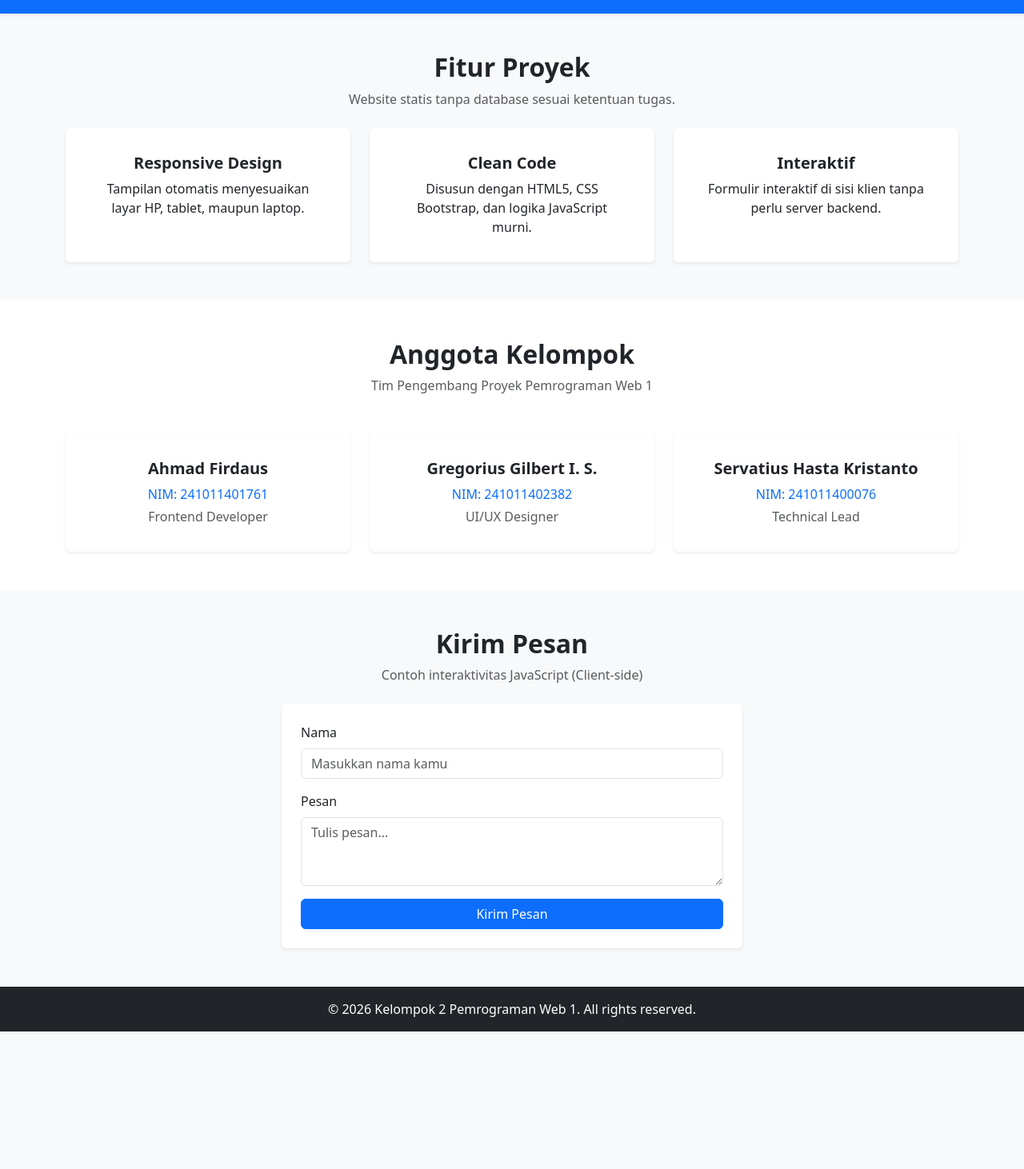
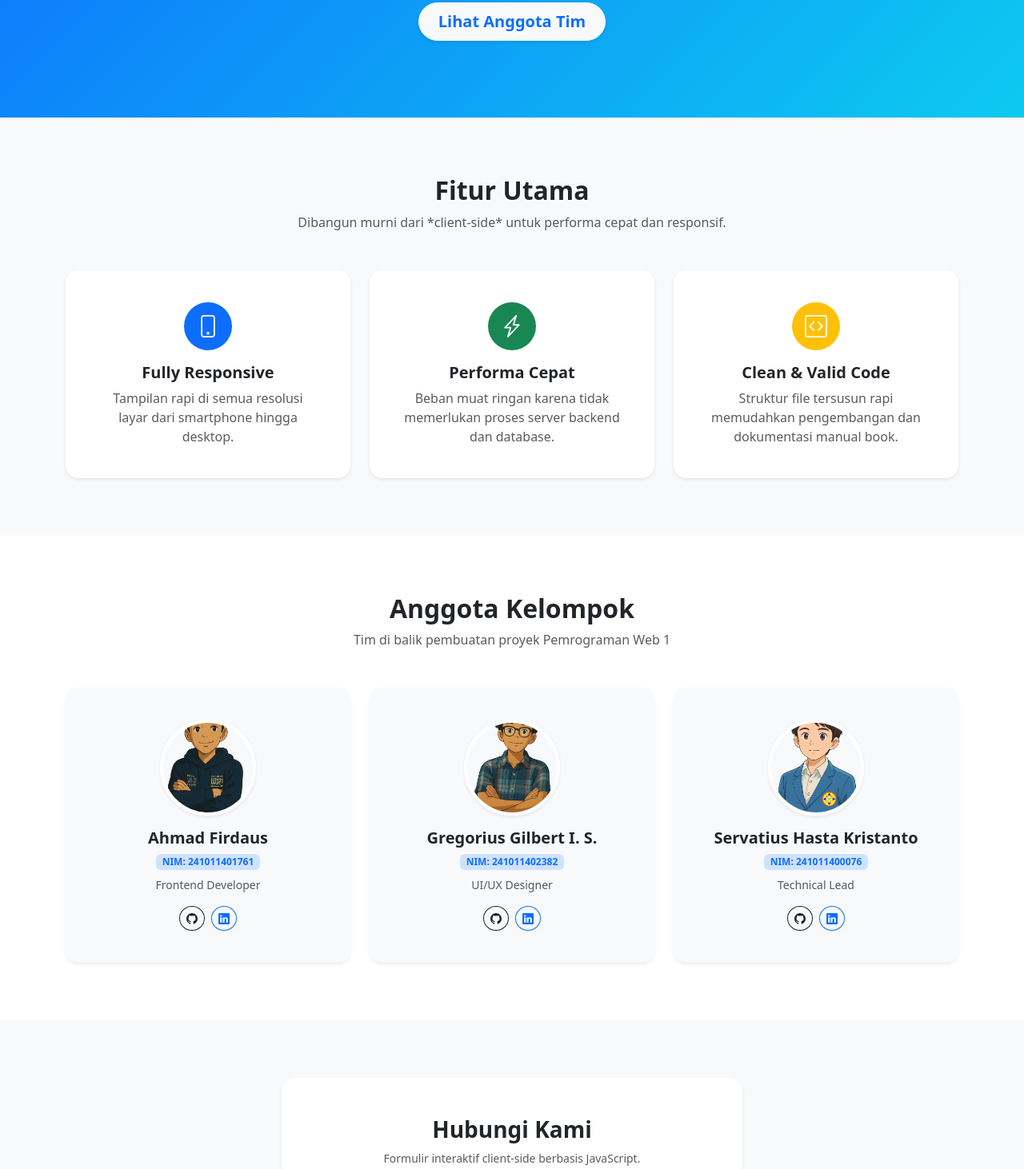
Before and after one commit to H45T4CK/pw1-tugas-project-kelompok2, a plain HTML site: page index.html in a window 1280 px wide. Shown: the part 368-1830 px from the top of the page at 80% size. Before the commit the page ends 1658 px from the top, so only its background shows below. Drawn offline with nearby package versions, Linux system fonts and the light colour scheme.

Commit message:
Update Test 2 index.html

```diff
--- a/index.html
+++ b/index.html
@@ -4,15 +4,37 @@
   <meta charset="UTF-8">
   <meta name="viewport" content="width=device-width, initial-scale=1.0">
   <title>Kelompok 2 - Pemrograman Web 1</title>
-  <!-- Bootstrap 5 CSS (Framework yang diperbolehkan) -->
+  <!-- Bootstrap 5 CSS -->
   <link href="https://cdn.jsdelivr.net/npm/bootstrap@5.3.0/dist/css/bootstrap.min.css" rel="stylesheet">
+  <!-- Bootstrap Icons -->
+  <link rel="stylesheet" href="https://cdn.jsdelivr.net/npm/bootstrap-icons@1.11.1/font/bootstrap-icons.css">
+
+  <style>
+    /* Styling Custom Modern */
+    .hero-gradient {
+      background: linear-gradient(135deg, #0d6efd 0%, #0dcaf0 100%);
+    }
+    .hover-card {
+      transition: transform 0.3s ease, box-shadow 0.3s ease;
+    }
+    .hover-card:hover {
+      transform: translateY(-8px);
+      box-shadow: 0 12px 24px rgba(0,0,0,0.15) !important;
+    }
+    .profile-img {
+      width: 120px;
+      height: 120px;
+      object-fit: cover;
+      border: 4px solid #ffffff;
+    }
+  </style>
 </head>
 <body class="bg-light">
 
   <!-- Navbar Navigation -->
-  <nav class="navbar navbar-expand-lg navbar-dark bg-dark sticky-top">
+  <nav class="navbar navbar-expand-lg navbar-dark bg-dark sticky-top shadow-sm">
     <div class="container">
-      <a class="navbar-brand fw-bold" href="#">Web Kelompok 2</a>
+      <a class="navbar-brand fw-bold" href="#"><i class="bi bi-code-slash text-info me-2"></i>Kelompok 2</a>
       <button class="navbar-toggler" type="button" data-bs-toggle="collapse" data-bs-target="#navbarNav">
         <span class="navbar-toggler-icon"></span>
       </button>
@@ -27,44 +49,54 @@
     </div>
   </nav>
 
-  <!-- Hero Section -->
-  <header id="beranda" class="bg-primary text-white text-center py-5 shadow-sm">
-    <div class="container my-4">
-      <h1 class="display-4 fw-bold">Selamat Datang di Proyek Web 1</h1>
-      <p class="lead">Website Statis Interaktif — Kelompok 2 Pemrograman Web 1</p>
-      <a href="#tim" class="btn btn-light btn-lg mt-3 fw-semibold">Lihat Anggota Tim</a>
+  <!-- Hero Section (Gradient Modern) -->
+  <header id="beranda" class="hero-gradient text-white text-center py-5">
+    <div class="container my-5">
+      <span class="badge bg-white text-primary rounded-pill px-3 py-2 mb-3 fw-bold">TUGAS PROJECT WEB 1</span>
+      <h1 class="display-4 fw-bold mb-3">Solusi Digital Statis Interaktif</h1>
+      <p class="lead opacity-90 col-md-8 mx-auto">Website showcase buatan Kelompok 2 menggunakan fondasi HTML5, CSS Bootstrap, dan JavaScript murni tanpa CMS.</p>
+      <a href="#tim" class="btn btn-light text-primary btn-lg mt-3 fw-bold shadow-sm rounded-pill px-4">Lihat Anggota Tim</a>
     </div>
   </header>
 
   <!-- Fitur / Tentang Section -->
   <section id="tentang" class="py-5">
-    <div class="container">
-      <div class="text-center mb-4">
-        <h2 class="fw-bold">Fitur Proyek</h2>
-        <p class="text-muted">Website statis tanpa database sesuai ketentuan tugas.</p>
+    <div class="container py-4">
+      <div class="text-center mb-5">
+        <h2 class="fw-bold">Fitur Utama</h2>
+        <p class="text-muted">Dibangun murni dari *client-side* untuk performa cepat dan responsif.</p>
       </div>
       <div class="row g-4 text-center">
         <div class="col-md-4">
-          <div class="card h-100 border-0 shadow-sm p-3">
+          <div class="card h-100 border-0 shadow-sm p-4 hover-card rounded-4">
             <div class="card-body">
-              <h5 class="card-title fw-bold">Responsive Design</h5>
-              <p class="card-text">Tampilan otomatis menyesuaikan layar HP, tablet, maupun laptop.</p>
+              <div class="bg-primary text-white rounded-circle d-inline-flex align-items-center justify-content-center mb-3" style="width: 60px; height: 60px;">
+                <i class="bi bi-phone fs-3"></i>
+              </div>
+              <h5 class="card-title fw-bold">Fully Responsive</h5>
+              <p class="card-text text-muted">Tampilan rapi di semua resolusi layar dari smartphone hingga desktop.</p>
             </div>
           </div>
         </div>
         <div class="col-md-4">
-          <div class="card h-100 border-0 shadow-sm p-3">
+          <div class="card h-100 border-0 shadow-sm p-4 hover-card rounded-4">
             <div class="card-body">
-              <h5 class="card-title fw-bold">Clean Code</h5>
-              <p class="card-text">Disusun dengan HTML5, CSS Bootstrap, dan logika JavaScript murni.</p>
+              <div class="bg-success text-white rounded-circle d-inline-flex align-items-center justify-content-center mb-3" style="width: 60px; height: 60px;">
+                <i class="bi bi-lightning-charge fs-3"></i>
+              </div>
+              <h5 class="card-title fw-bold">Performa Cepat</h5>
+              <p class="card-text text-muted">Beban muat ringan karena tidak memerlukan proses server backend dan database.</p>
             </div>
           </div>
         </div>
         <div class="col-md-4">
-          <div class="card h-100 border-0 shadow-sm p-3">
+          <div class="card h-100 border-0 shadow-sm p-4 hover-card rounded-4">
             <div class="card-body">
-              <h5 class="card-title fw-bold">Interaktif</h5>
-              <p class="card-text">Formulir interaktif di sisi klien tanpa perlu server backend.</p>
+              <div class="bg-warning text-white rounded-circle d-inline-flex align-items-center justify-content-center mb-3" style="width: 60px; height: 60px;">
+                <i class="bi bi-code-square fs-3"></i>
+              </div>
+              <h5 class="card-title fw-bold">Clean & Valid Code</h5>
+              <p class="card-text text-muted">Struktur file tersusun rapi memudahkan pengembangan dan dokumentasi manual book.</p>
             </div>
           </div>
         </div>
@@ -72,69 +104,96 @@
     </div>
   </section>
 
-  <!-- Anggota Tim Section -->
+  <!-- Anggota Tim Section (Dengan Foto Profil) -->
   <section id="tim" class="py-5 bg-white">
-    <div class="container">
+    <div class="container py-4">
       <div class="text-center mb-5">
         <h2 class="fw-bold">Anggota Kelompok</h2>
-        <p class="text-muted">Tim Pengembang Proyek Pemrograman Web 1</p>
+        <p class="text-muted">Tim di balik pembuatan proyek Pemrograman Web 1</p>
       </div>
       <div class="row g-4 justify-content-center">
+
+        <!-- Anggota 1 -->
         <div class="col-md-4">
-          <div class="card border-0 shadow-sm text-center p-3">
+          <div class="card border-0 shadow-sm text-center p-4 hover-card rounded-4 bg-light">
             <div class="card-body">
-              <h5 class="card-title fw-bold">Ahmad Firdaus</h5>
-              <p class="text-primary mb-1">NIM: 241011401761</p>
-              <p class="card-text text-muted">Frontend Developer</p>
+              <!-- Foto profil (Bisa diganti foto asli nanti) -->
+              <img src="Firdaus.png" class="rounded-circle profile-img shadow-sm mb-3" alt="Ahmad Firdaus">
+              <h5 class="card-title fw-bold mb-1">Ahmad Firdaus</h5>
+              <span class="badge bg-primary-subtle text-primary mb-2">NIM: 241011401761</span>
+              <p class="card-text text-muted small">Frontend Developer</p>
+              <div class="d-flex justify-content-center gap-2 mt-3">
+                <a href="#" class="btn btn-outline-dark btn-sm rounded-circle"><i class="bi bi-github"></i></a>
+                <a href="#" class="btn btn-outline-primary btn-sm rounded-circle"><i class="bi bi-linkedin"></i></a>
               </div>
             </div>
           </div>
+        </div>
+
+        <!-- Anggota 2 -->
         <div class="col-md-4">
-          <div class="card border-0 shadow-sm text-center p-3">
+          <div class="card border-0 shadow-sm text-center p-4 hover-card rounded-4 bg-light">
             <div class="card-body">
-              <h5 class="card-title fw-bold">Gregorius Gilbert I. S.</h5>
-              <p class="text-primary mb-1">NIM: 241011402382</p>
-              <p class="card-text text-muted">UI/UX Designer</p>
+              <img src="Gilbert.png" class="rounded-circle profile-img shadow-sm mb-3" alt="Gregorius Gilbert">
+              <h5 class="card-title fw-bold mb-1">Gregorius Gilbert I. S.</h5>
+              <span class="badge bg-primary-subtle text-primary mb-2">NIM: 241011402382</span>
+              <p class="card-text text-muted small">UI/UX Designer</p>
+              <div class="d-flex justify-content-center gap-2 mt-3">
+                <a href="#" class="btn btn-outline-dark btn-sm rounded-circle"><i class="bi bi-github"></i></a>
+                <a href="#" class="btn btn-outline-primary btn-sm rounded-circle"><i class="bi bi-linkedin"></i></a>
               </div>
             </div>
           </div>
+        </div>
+
+        <!-- Anggota 3 (Hasta) -->
         <div class="col-md-4">
-          <div class="card border-0 shadow-sm text-center p-3">
+          <div class="card border-0 shadow-sm text-center p-4 hover-card rounded-4 bg-light">
             <div class="card-body">
-              <h5 class="card-title fw-bold">Servatius Hasta Kristanto</h5>
-              <p class="text-primary mb-1">NIM: 241011400076</p>
-              <p class="card-text text-muted">Technical Lead</p>
+              <img src="Hasta.png" class="rounded-circle profile-img shadow-sm mb-3" alt="Servatius Hasta Kristanto">
+              <h5 class="card-title fw-bold mb-1">Servatius Hasta Kristanto</h5>
+              <span class="badge bg-primary-subtle text-primary mb-2">NIM: 241011400076</span>
+              <p class="card-text text-muted small">Technical Lead</p>
+              <div class="d-flex justify-content-center gap-2 mt-3">
+                <a href="https://github.com/H45T4CK" target="_blank" class="btn btn-outline-dark btn-sm rounded-circle"><i class="bi bi-github"></i></a>
+                <a href="#" class="btn btn-outline-primary btn-sm rounded-circle"><i class="bi bi-linkedin"></i></a>
               </div>
             </div>
           </div>
+        </div>
+
       </div>
     </div>
   </section>
 
   <!-- Form Interaktif JS -->
   <section id="kontak" class="py-5">
-    <div class="container" style="max-width: 600px;">
+    <div class="container py-4" style="max-width: 600px;">
+      <div class="card p-4 p-md-5 border-0 shadow-sm rounded-4">
         <div class="text-center mb-4">
-        <h2 class="fw-bold">Kirim Pesan</h2>
-        <p class="text-muted">Contoh interaktivitas JavaScript (Client-side)</p>
+          <h3 class="fw-bold">Hubungi Kami</h3>
+          <p class="text-muted small">Formulir interaktif client-side berbasis JavaScript.</p>
         </div>
-      <form id="formPesan" class="card p-4 border-0 shadow-sm">
+        <form id="formPesan">
           <div class="mb-3">
-          <label for="nama" class="form-label">Nama</label>
-          <input type="text" class="form-control" id="nama" placeholder="Masukkan nama kamu" required>
+            <label for="nama" class="form-label fw-semibold">Nama Lengkap</label>
+            <input type="text" class="form-control form-control-lg fs-6" id="nama" placeholder="Masukkan nama..." required>
           </div>
           <div class="mb-3">
-          <label for="pesan" class="form-label">Pesan</label>
-          <textarea class="form-control" id="pesan" rows="3" placeholder="Tulis pesan..." required></textarea>
+            <label for="pesan" class="form-label fw-semibold">Pesan</label>
+            <textarea class="form-control" id="pesan" rows="4" placeholder="Tulis pesan kamu di sini..." required></textarea>
           </div>
-        <button type="submit" class="btn btn-primary w-100">Kirim Pesan</button>
+          <button type="submit" class="btn btn-primary btn-lg w-100 rounded-3 fw-bold fs-6">Kirim Pesan</button>
         </form>
+      </div>
     </div>
   </section>
 
   <!-- Footer -->
-  <footer class="bg-dark text-white text-center py-3">
-    <p class="mb-0">&copy; 2026 Kelompok 2 Pemrograman Web 1. All rights reserved.</p>
+  <footer class="bg-dark text-white text-center py-4">
+    <div class="container">
+      <p class="mb-0 text-muted small">&copy; 2026 Kelompok 2 Pemrograman Web 1. Built with Bootstrap & GitHub Pages.</p>
+    </div>
   </footer>
 
   <!-- Bootstrap JS CDN -->
```
Lines whose indentation alone changed are shown as unchanged.
